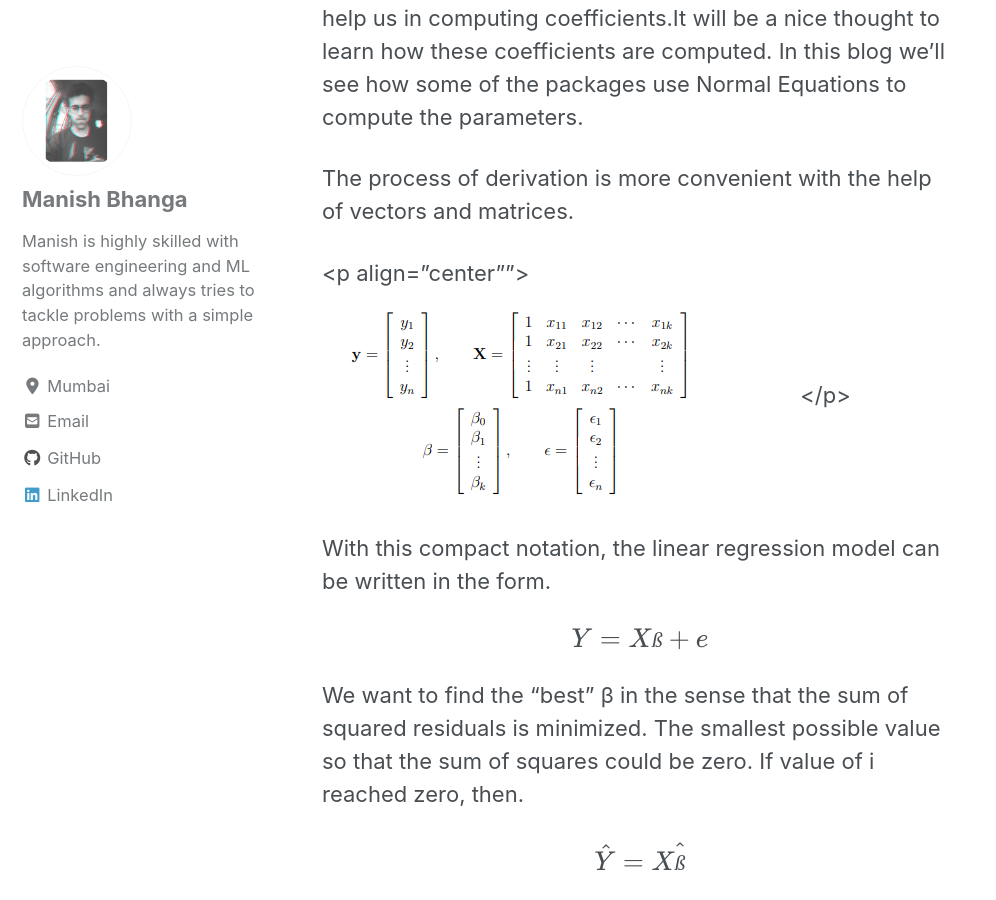
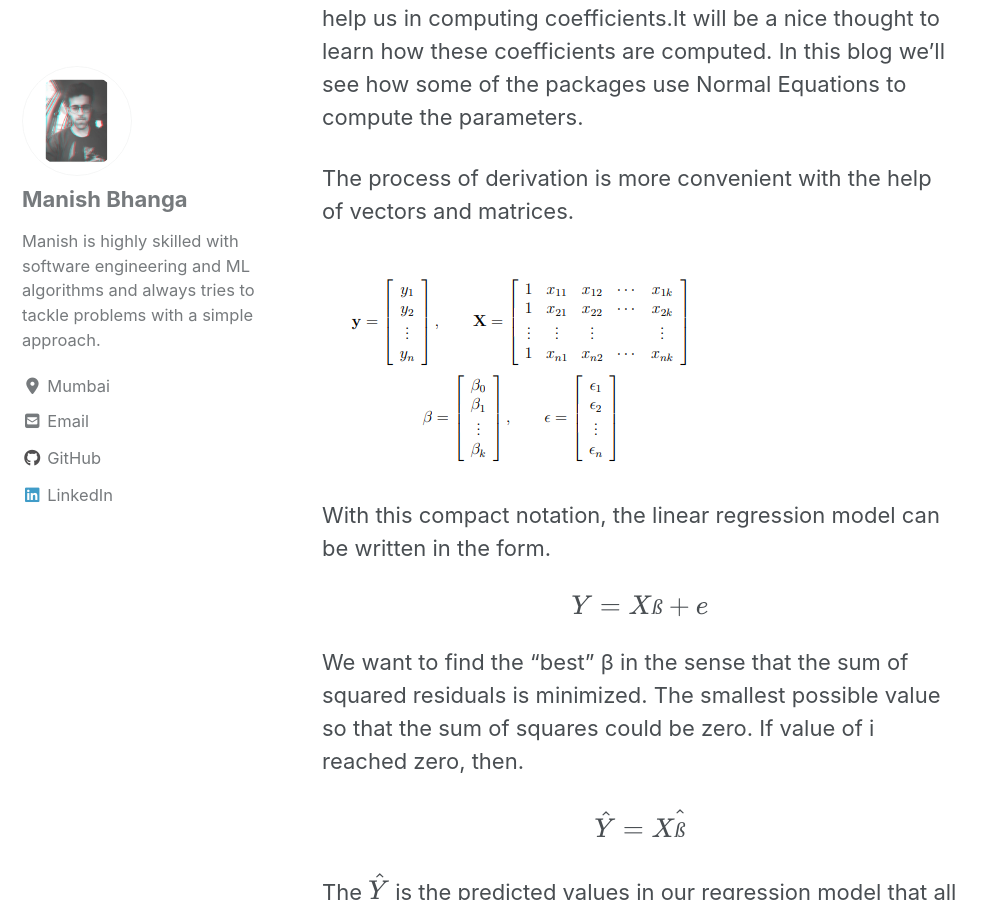
Before and after one commit to bhanga-manish/bhanga.github.io, a Jekyll site: the page built from _posts/2020-05-26-Calculating Multiple Linear Regression Parameters.md, in a window 1280 px wide and 900 px high, scrolled down 949 px. Shown: the whole window, without its empty margins (0-996 px from the left). Built offline with Jekyll 4.4.1, drawn with Linux system fonts in a browser that asks for light colours; cached includes are drawn as plain includes; nearby versions of some CDN libraries; formulas are drawn with MathJax 3.

```diff
--- a/_posts/2020-05-26-Calculating Multiple Linear Regression Parameters.md
+++ b/_posts/2020-05-26-Calculating Multiple Linear Regression Parameters.md
@@ -22,9 +22,7 @@
 
 The process of derivation is more convenient with the help of vectors and matrices.
 
-<p align="center"">
-<img src="{{ site.url }}{{ site.baseurl }}/images/MLR/MLR_matrix_form.png" alt="Matrices and vectors">
-</p>
+<img src="{{ site.url }}{{ site.baseurl }}/images/MLR/MLR_matrix_form.png" alt="Matrices and vectors" align="center">
 
 With this compact notation, the linear regression model can be written in the form.
 
```
